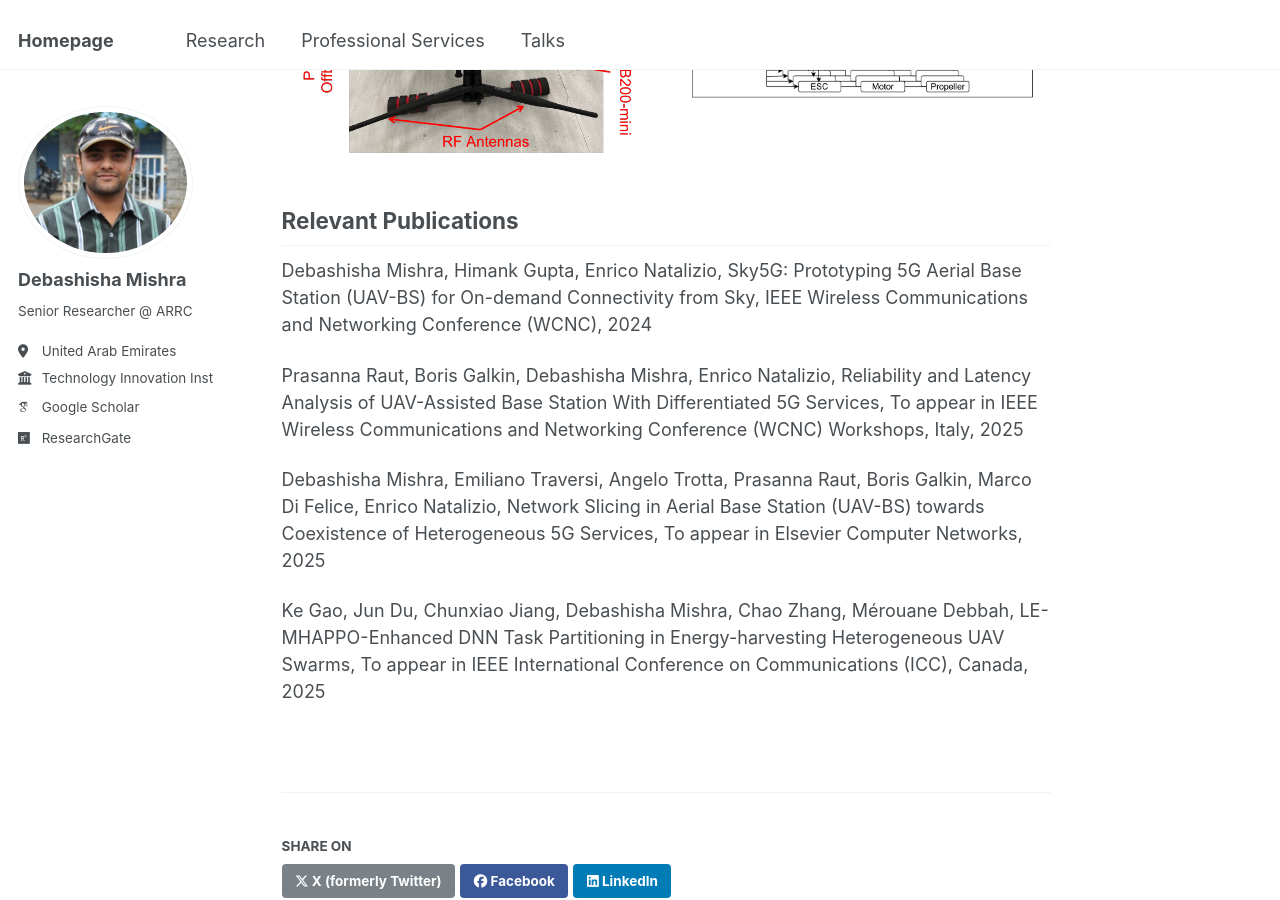
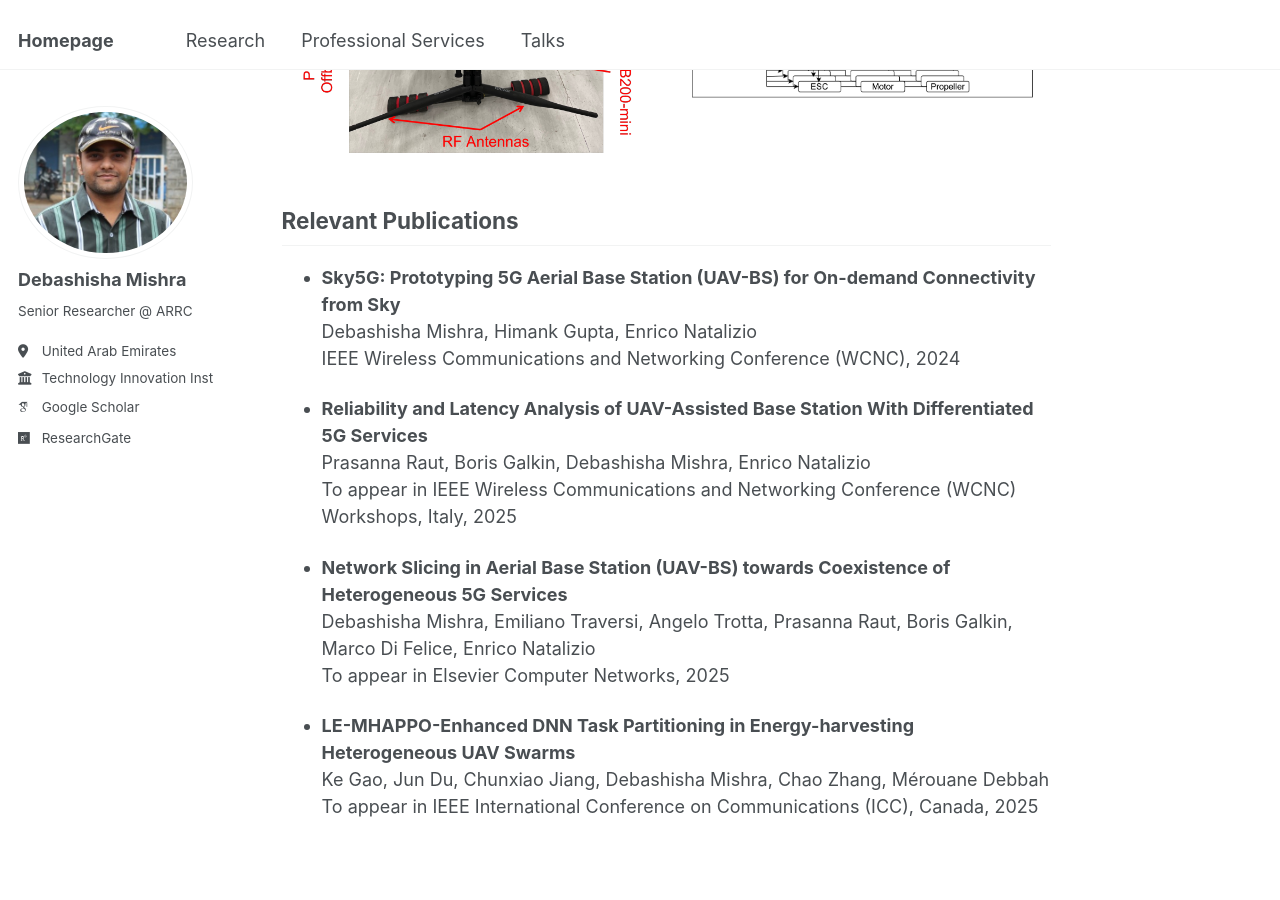
Before and after one commit to debashish216/debashish216.github.io, a Jekyll site: the page built from _research/research3.md, in a window 1280 px wide and 900 px high, scrolled down 841 px. Built offline with Jekyll 4.4.1, drawn with Linux system fonts in a browser that asks for light colours; some web fonts are replaced.

Commit message:
Initial commit

```diff
--- a/_research/research3.md
+++ b/_research/research3.md
@@ -17,10 +17,18 @@ Unmanned Aerial Vehicle (UAV) as a cellular Base Station (BS), referred to as UA
 </p>
 
 ## Relevant Publications
-Debashisha Mishra, Himank Gupta, Enrico Natalizio, Sky5G: Prototyping 5G Aerial Base Station (UAV-BS) for On-demand Connectivity from Sky, IEEE Wireless Communications and Networking Conference (WCNC), 2024
+* **Sky5G: Prototyping 5G Aerial Base Station (UAV-BS) for On-demand Connectivity from Sky**\
+Debashisha Mishra, Himank Gupta, Enrico Natalizio\
+IEEE Wireless Communications and Networking Conference (WCNC), 2024
 
-Prasanna Raut, Boris Galkin, Debashisha Mishra, Enrico Natalizio, Reliability and Latency Analysis of UAV-Assisted Base Station With Differentiated 5G Services, To appear in IEEE Wireless Communications and Networking Conference (WCNC) Workshops, Italy, 2025
+* **Reliability and Latency Analysis of UAV-Assisted Base Station With Differentiated 5G Services**\
+Prasanna Raut, Boris Galkin, Debashisha Mishra, Enrico Natalizio\
+To appear in IEEE Wireless Communications and Networking Conference (WCNC) Workshops, Italy, 2025
 
-Debashisha Mishra, Emiliano Traversi, Angelo Trotta, Prasanna Raut, Boris Galkin, Marco Di Felice, Enrico Natalizio, Network Slicing in Aerial Base Station (UAV-BS) towards Coexistence of Heterogeneous 5G Services, To appear in Elsevier Computer Networks, 2025
+* **Network Slicing in Aerial Base Station (UAV-BS) towards Coexistence of Heterogeneous 5G Services**\
+Debashisha Mishra, Emiliano Traversi, Angelo Trotta, Prasanna Raut, Boris Galkin, Marco Di Felice, Enrico Natalizio\
+To appear in Elsevier Computer Networks, 2025
 
-Ke Gao, Jun Du, Chunxiao Jiang, Debashisha Mishra, Chao Zhang, Mérouane Debbah, LE-MHAPPO-Enhanced DNN Task Partitioning in Energy-harvesting Heterogeneous UAV Swarms, To appear in IEEE International Conference on Communications (ICC), Canada, 2025
+* **LE-MHAPPO-Enhanced DNN Task Partitioning in Energy-harvesting Heterogeneous UAV Swarms**\
+Ke Gao, Jun Du, Chunxiao Jiang, Debashisha Mishra, Chao Zhang, Mérouane Debbah\
+To appear in IEEE International Conference on Communications (ICC), Canada, 2025
```
